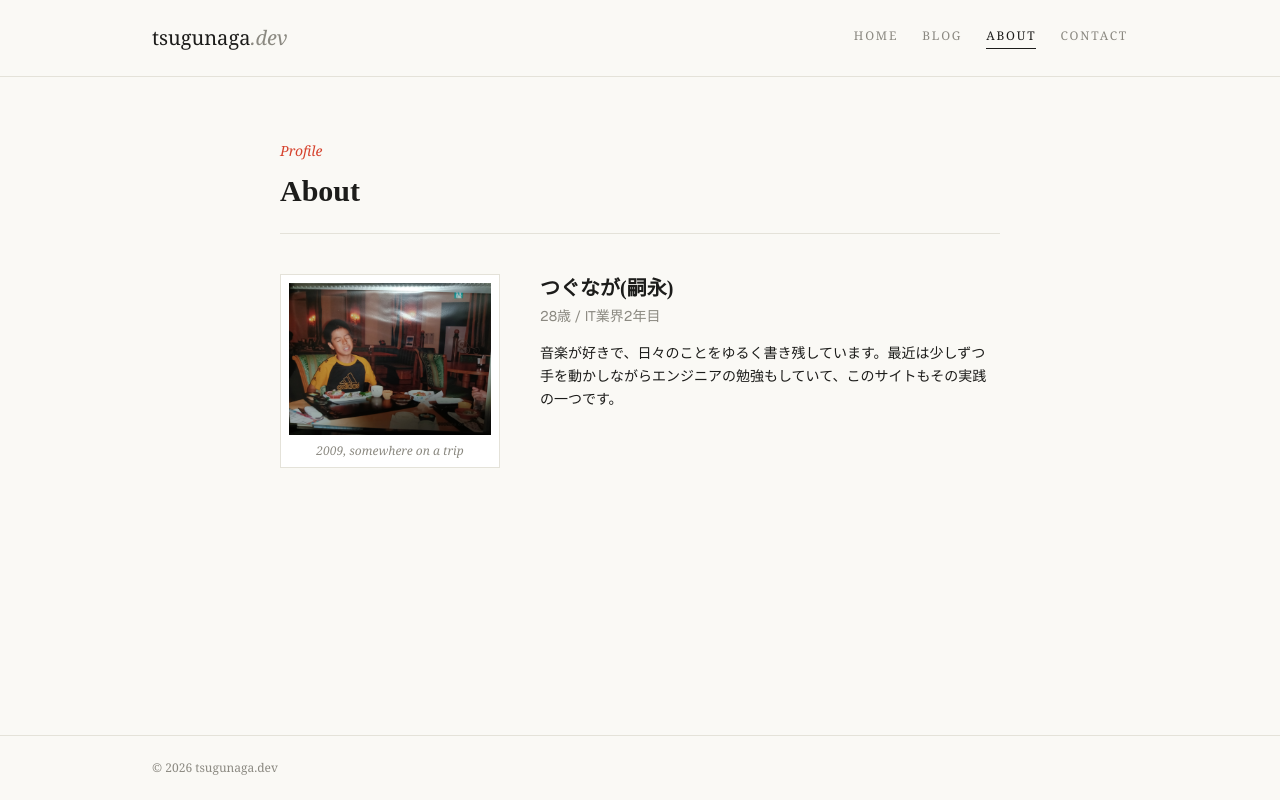
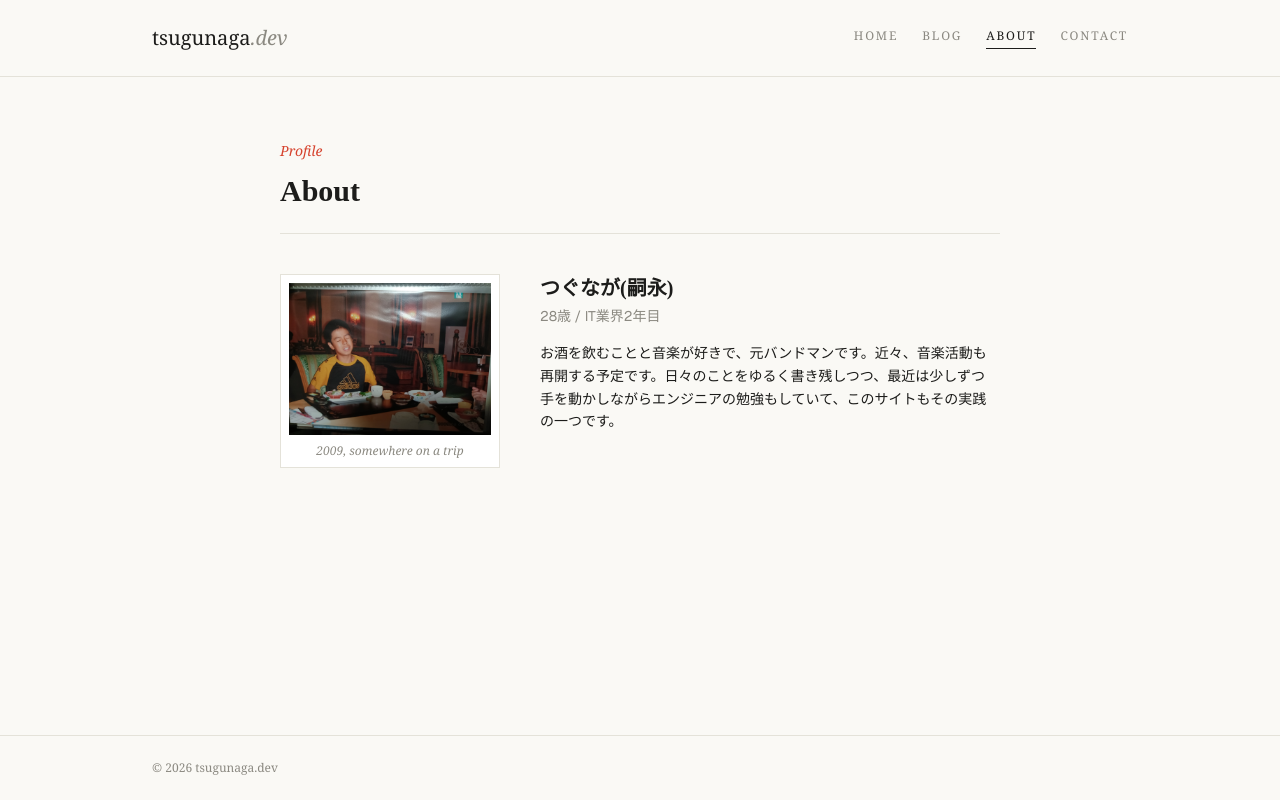
Before and after one commit to tsugunaga-46/my-blog, a Next.js app: page /about in a window 1280 px wide. Built offline with nearby package versions, Linux system fonts and the light colour scheme.

Commit message:
Update About page bio with more personal details

```diff
--- a/src/app/about/page.tsx
+++ b/src/app/about/page.tsx
@@ -27,7 +27,7 @@ export default function AboutPage() {
           <h2 className="font-[family-name:var(--font-serif-jp)] font-bold text-xl">つぐなが(嗣永)</h2>
           <p className="text-sm text-muted mt-1">28歳 / IT業界2年目</p>
           <p className="mt-4 text-sm leading-relaxed max-w-md">
-            音楽が好きで、日々のことをゆるく書き残しています。最近は少しずつ手を動かしながらエンジニアの勉強もしていて、このサイトもその実践の一つです。
+            お酒を飲むことと音楽が好きで、元バンドマンです。近々、音楽活動も再開する予定です。日々のことをゆるく書き残しつつ、最近は少しずつ手を動かしながらエンジニアの勉強もしていて、このサイトもその実践の一つです。
           </p>
         </div>
       </div>
```
